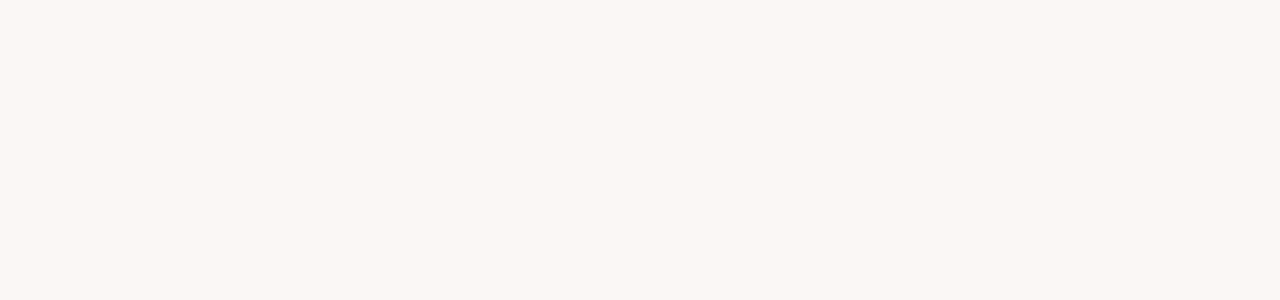
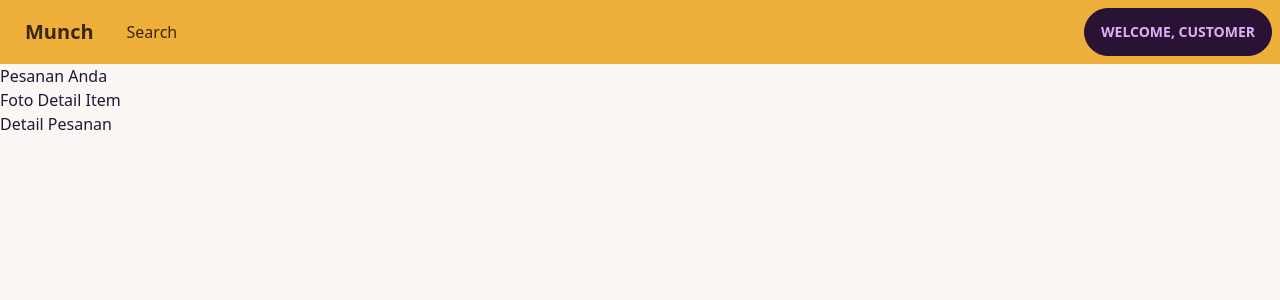
Before and after one commit to Kosmasu/catering-munch-frontend, a Vue app: page /customer in a window 1280 px wide. Shown: the top 300 px of the page. Built offline with nearby package versions, Linux system fonts and the light colour scheme.

Commit message:
init customer

```diff
--- /dev/null
+++ b/src/components/CustomerNavbar.vue
@@ -0,0 +1,63 @@
+<template>
+  <div class="navbar bg-accent">
+    <div class="navbar-start">
+      <div class="dropdown">
+        <label tabindex="0" class="btn btn-ghost lg:hidden">
+          <svg
+            xmlns="http://www.w3.org/2000/svg"
+            class="h-5 w-5"
+            fill="none"
+            viewBox="0 0 24 24"
+            stroke="currentColor"
+          >
+            <path
+              stroke-linecap="round"
+              stroke-linejoin="round"
+              stroke-width="2"
+              d="M4 6h16M4 12h8m-8 6h16"
+            />
+          </svg>
+        </label>
+        <ul
+          tabindex="0"
+          class="menu menu-compact dropdown-content mt-3 p-2 shadow bg-base-100 rounded-box w-52"
+        >
+          <li v-bind:class="getPage('customer-search')">
+            <RouterLink to="/customer/search">Search</RouterLink>
+          </li>
+        </ul>
+      </div>
+      <button
+        class="btn btn-ghost normal-case text-xl text-accent-content hover:btn-accent-focus"
+      >
+        <RouterLink to="/customer"> Munch </RouterLink>
+      </button>
+      <div class="hidden lg:flex">
+        <ul class="menu menu-horizontal p-0 space-x-2 rounded-full">
+          <li v-bind:class="getPage('customer-search')">
+            <RouterLink to="/customer/search">Search</RouterLink>
+          </li>
+        </ul>
+      </div>
+    </div>
+    <div class="navbar-end">
+      <button class="btn btn-accent-focus">
+        <RouterLink to="/">Welcome, Customer</RouterLink>
+      </button>
+    </div>
+  </div>
+</template>
+<script>
+export default {
+  methods: {
+    getPage(name) {
+      return {
+        "bg-accent-content text-accent rounded-full": this.$route.name == name,
+        "text-accent-content hover:bg-accent-content hover:text-accent":
+          this.$route.name != name,
+      };
+    },
+  },
+};
+</script>
+<style></style>
--- a/src/views/Customer/Home.vue
+++ b/src/views/Customer/Home.vue
@@ -1,7 +1,20 @@
 <template>
-  <div></div>
+  <navbar />
+  <div>
+    Pesanan Anda
+    <div>Foto Detail Item</div>
+  </div>
+  <div>Detail Pesanan</div>
 </template>
 <script>
-export default {};
+import Navbar from "@/components/CustomerNavbar.vue";
+export default {
+  name: "CustomerHome",
+  components: {
+    Navbar,
+  },
+  data() {},
+  methods: {},
+};
 </script>
 <style></style>
```
Also changed, not shown: src/views/Customer/DetailHistory.vue (added), src/views/Customer/History.vue (added), src/views/Customer/Profile.vue (added), src/views/Customer/Search.vue (added), src/views/Customer/Topup.vue (added).
